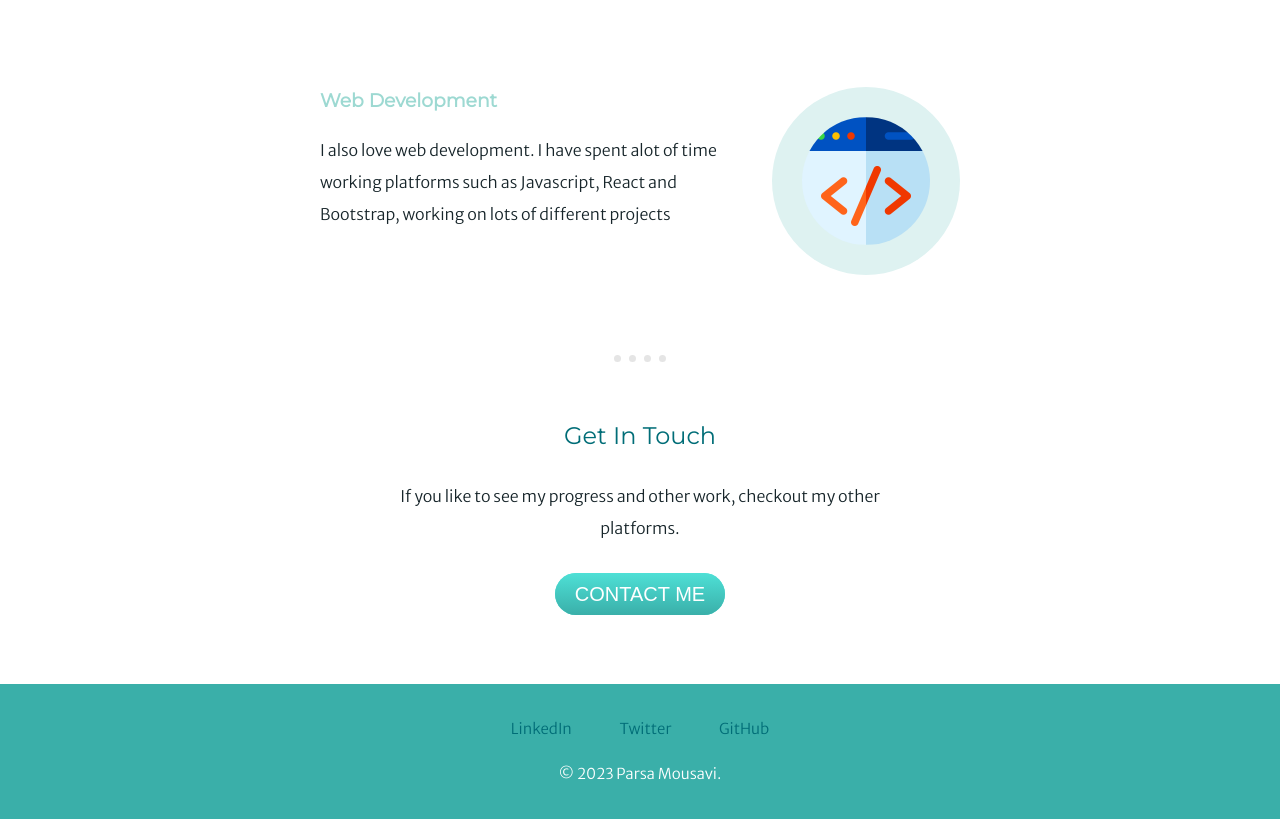
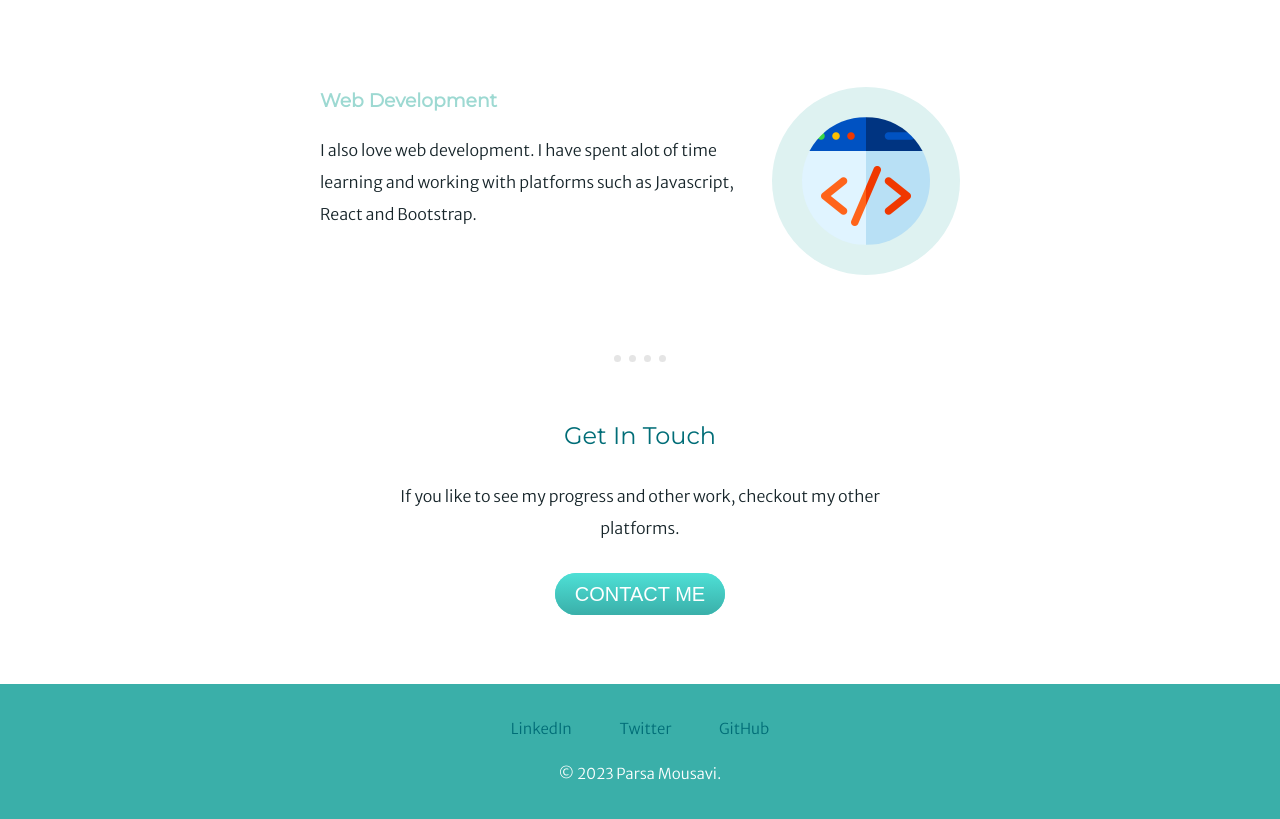
Before and after one commit to parsa-mo/New-Website, a plain HTML site: page index.html in a window 1280 px wide. Shown: the part 1600-2419 px from the top of the page. Drawn offline with Linux system fonts and the light colour scheme.

Commit message:
Update index.html

```diff
--- a/index.html
+++ b/index.html
@@ -51,9 +51,8 @@
           </a>
           <h3>Web Development</h3>
           <p>
-            I also love web development. I have spent alot of time working
-            platforms such as Javascript, React and Bootstrap, working on lots
-            of different projects
+            I also love web development. I have spent alot of time learning and working
+            with platforms such as Javascript, React and Bootstrap.
           </p>
         </div>
       </div>
```
